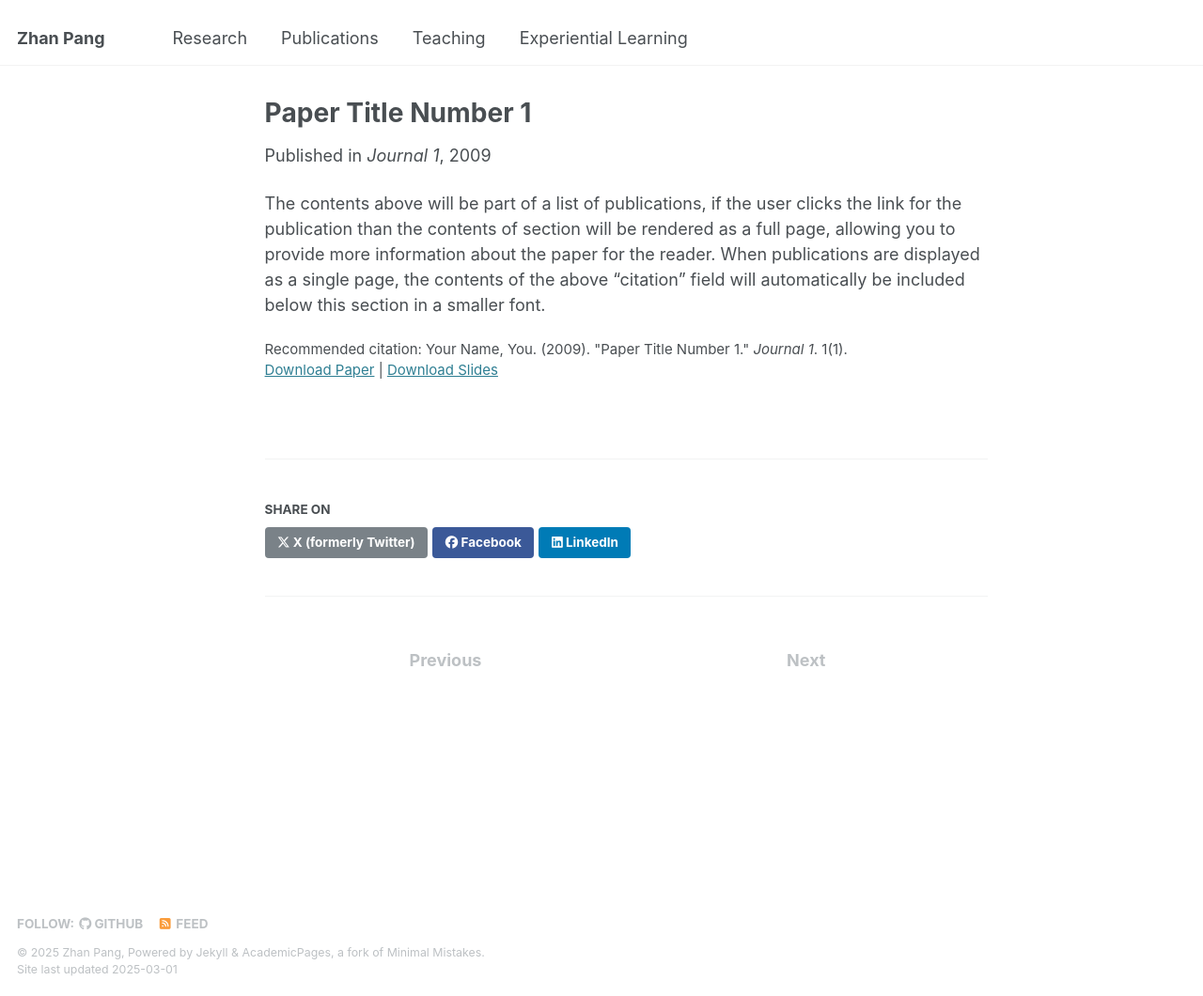
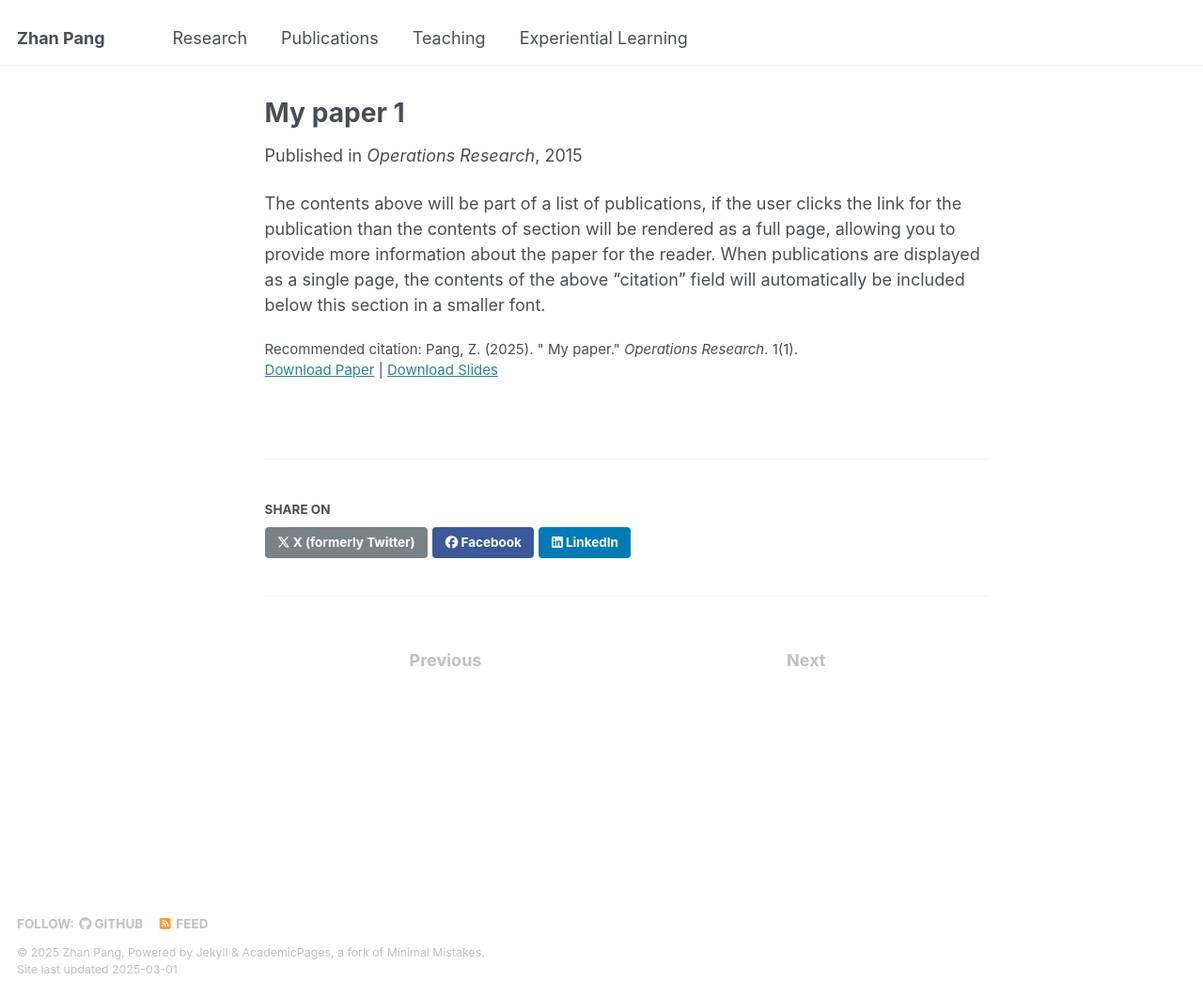
Before and after one commit to panalyticslab/panalyticslab.github.io, a Jekyll site: the page built from _publications/2009-10-01-paper-title-number-1.md, in a window 1280 px wide and 1060 px high. Shown: the whole window at 94% size. Built offline with Jekyll 4.4.1, drawn with Linux system fonts in a browser that asks for light colours.

Commit message:
Update 2009-10-01-paper-title-number-1.md

```diff
--- a/_publications/2009-10-01-paper-title-number-1.md
+++ b/_publications/2009-10-01-paper-title-number-1.md
@@ -1,14 +1,14 @@
 ---
-title: "Paper Title Number 1"
+title: "My paper 1"
 collection: publications
 category: manuscripts
 permalink: /publication/2009-10-01-paper-title-number-1
 excerpt: 'This paper is about the number 1. The number 2 is left for future work.'
-date: 2009-10-01
-venue: 'Journal 1'
+date: 2015-1-1
+venue: 'Operations Research'
 slidesurl: 'http://academicpages.github.io/files/slides1.pdf'
 paperurl: 'http://academicpages.github.io/files/paper1.pdf'
-citation: 'Your Name, You. (2009). &quot;Paper Title Number 1.&quot; <i>Journal 1</i>. 1(1).'
+citation: 'Pang, Z. (2025). &quot; My paper.&quot; <i>Operations Research</i>. 1(1).'
 ---
 
 The contents above will be part of a list of publications, if the user clicks the link for the publication than the contents of section will be rendered as a full page, allowing you to provide more information about the paper for the reader. When publications are displayed as a single page, the contents of the above "citation" field will automatically be included below this section in a smaller font.
```
